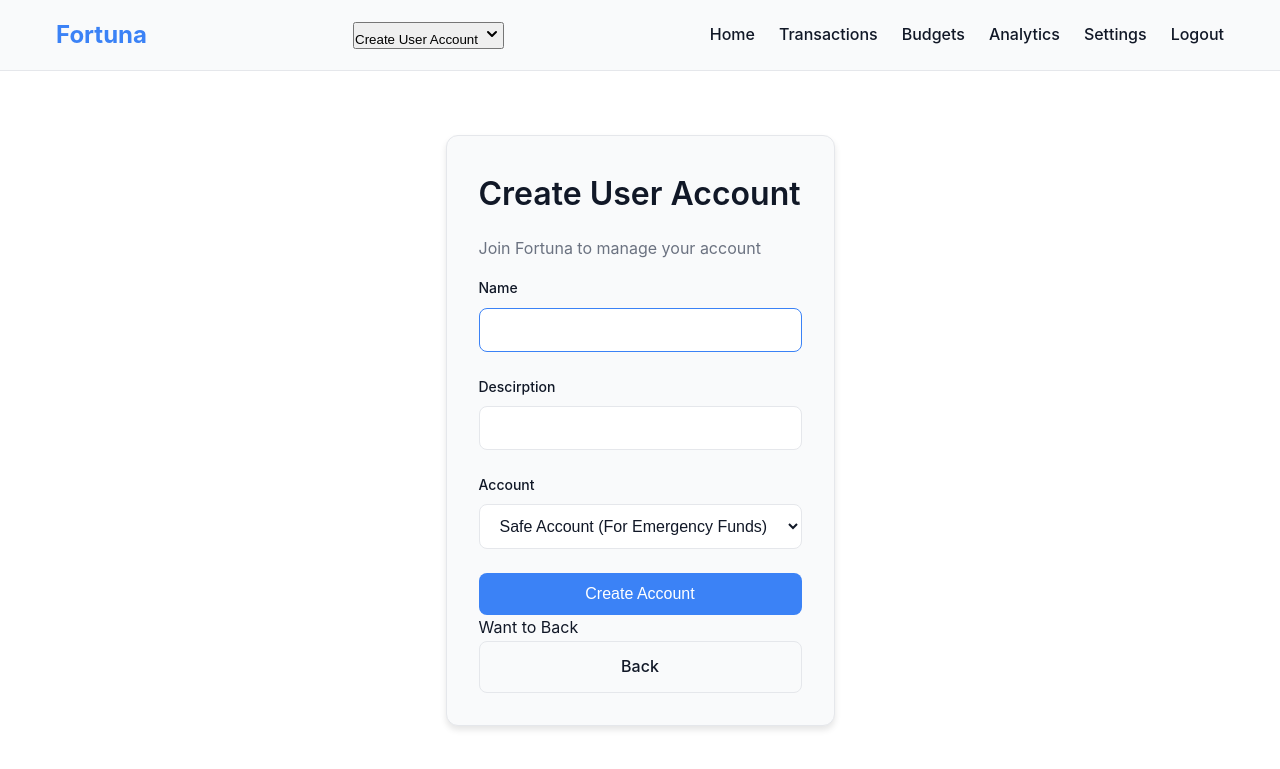
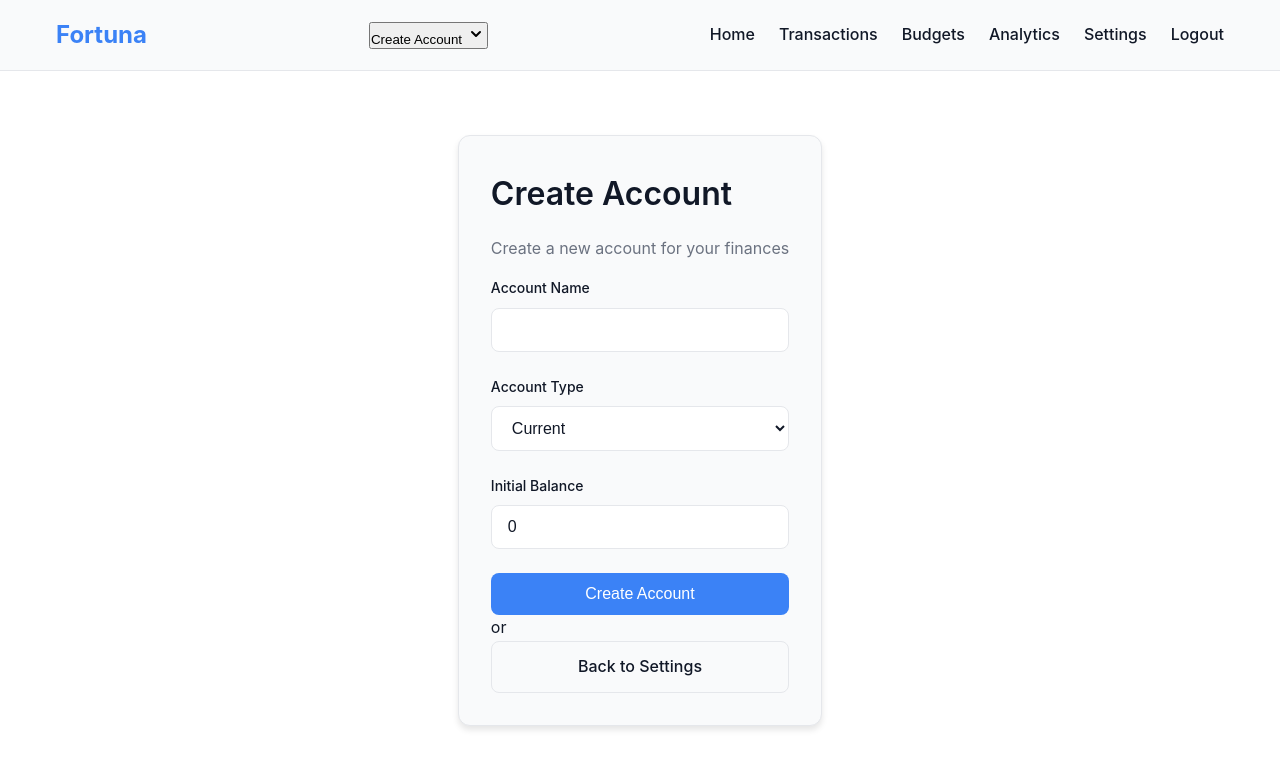
Before and after one commit to LakshyaDuck/finance-tracker, a Flask app: template templates/create_user_account.html in a window 1280 px wide. Shown: the top 769 px of the page. Run offline with Flask 3, Linux system fonts and the light colour scheme; the template is opened without the code that fills it, so the values that code supplies are empty.

Commit message:
updated gtml files

```diff
--- a/templates/create_user_account.html
+++ b/templates/create_user_account.html
@@ -1,40 +1,39 @@
 {% extends "layout.html" %}
 
-{% block title %}Create User Account{% endblock %}
-{% block nav_title %}Create User Account{% endblock %}
+{% block title %}Create Account{% endblock %}
+{% block nav_title %}Create Account{% endblock %}
 
 {% block main %}
 <div class="center-container">
     <div class="card account-card">
-        <h1 class="account-title">Create User Account</h1>
-        <p class="account-subtitle">Join Fortuna to manage your account</p>
+        <h1 class="account-title">Create Account</h1>
+        <p class="account-subtitle">Create a new account for your finances</p>
 
-        <form action="/create_user_account" method="post">
+        <form action="/create_account" method="post">
             <div class="form-group">
-                <label class="form-label" for="name">Name</label>
-                <input class="form-control" type="text" name="name" id="name" autocomplete="off" autofocus required>
+                <label class="form-label" for="account_name">Account Name</label>
+                <input class="form-control" type="text" name="account_name" id="account_name" autocomplete="off" required>
             </div>
 
             <div class="form-group">
-                <label class="form-label" for="password">Descirption</label>
-                <input class="form-control" type="text" name=descirption" id="descirption" required>
+                <label class="form-label" for="account_type">Account Type</label>
+                <select class="form-control" name="account_type" id="account_type" required>
+                    <option value="current">Current</option>
+                    <option value="savings">Savings</option>
+                    <option value="safe">Safe</option>
+                    <option value="business">Business</option>
+                    <option value="investment">Investment</option>
+                </select>
             </div>
 
             <div class="form-group">
-                <label class="form-label" for="currency">Account</label>
-                <select class="form-control" name="type" id="type" required>
-                    <option value="emergency">Safe Account (For Emergency Funds)</option>
-                    <option value="savings">Savings Accounnt</option>
-                    <option value="current">Current Account</option>
-                    <option value="business">Business Account</option>
-                    <option value="investment">Investment Account</option>
-                </select>
+                <label class="form-label" for="initial_balance">Initial Balance</label>
+                <input class="form-control" type="number" step="0.01" name="initial_balance" id="initial_balance" value="0">
             </div>
 
             <button class="btn btn-primary btn-full" type="submit">Create Account</button>
-
-            <div class="divider-text">Want to Back</div>
-            <a href="/layout" class="btn btn-secondary btn-full">Back</a>
+            <div class="divider-text">or</div>
+            <a href="/settings" class="btn btn-secondary btn-full">Back to Settings</a>
         </form>
     </div>
 </div>
--- a/templates/home.html
+++ b/templates/home.html
@@ -98,8 +98,8 @@
                     </div>
                     <div class="transaction-details">
                         <p class="transaction-title">
-                            {% if transaction.category_name %}
-                                {{ transaction.category_name }}
+                            {% if transaction.name %}
+                                {{ transaction.name }}
                             {% elif transaction.person_name %}
                                 {{ transaction.person_name }} ({{ transaction.direction }})
                             {% else %}
--- a/templates/transactions.html
+++ b/templates/transactions.html
@@ -41,7 +41,7 @@
                     {% if transaction.type == 'personal' %}
                         {{ transaction.person_name }}
                     {% else %}
-                        {{ transaction.category_name }}
+                        {{ transaction.name }}
                     {% endif %}
                 </td>
                 <td>{{ transaction.description or '-' }}</td>
```
Also changed, not shown: templates/switch_account.html (+22 -12 lines).
